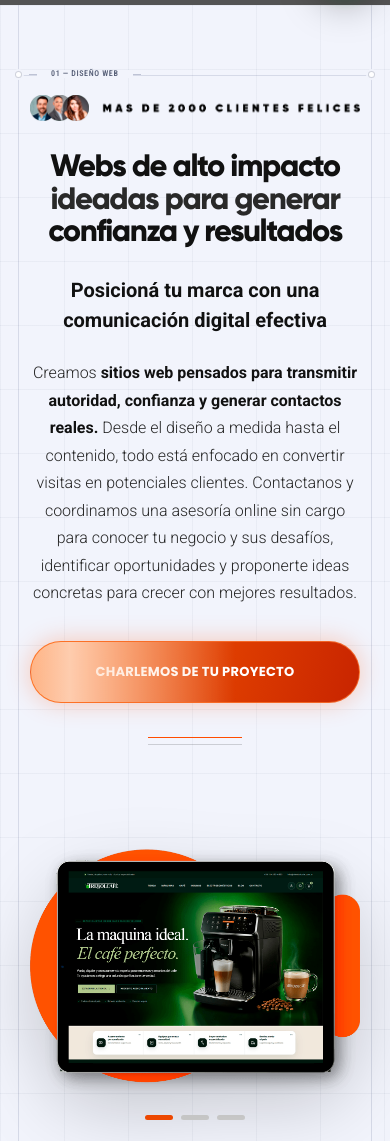
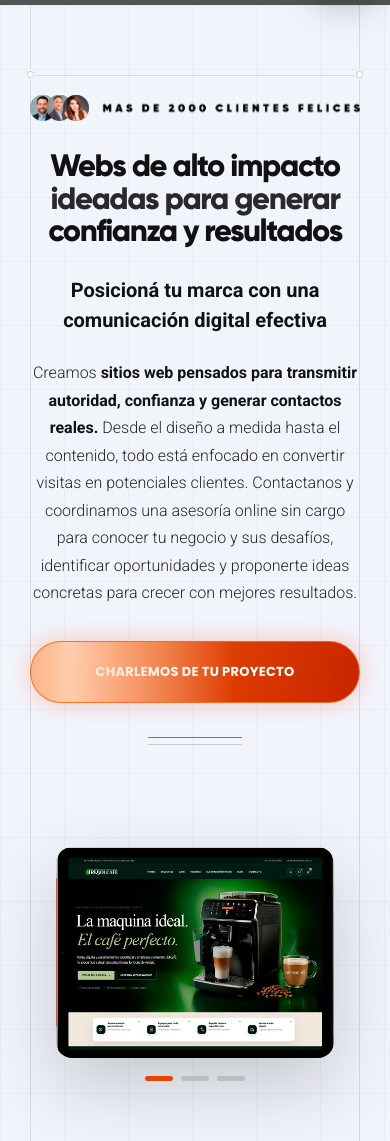
Before and after one commit to ideamosestudio/ideamosdemo, a Next.js app: page / in a window 390 px wide. Shown: the part 839-1980 px from the top of the page. Built offline with nearby package versions, Linux system fonts and the light colour scheme; grey boxes are pictures that could not be loaded.

Commit message:
Recalcula grilla y limpia fondo de la Home

```diff
--- a/app/page.tsx
+++ b/app/page.tsx
@@ -21,9 +21,8 @@ const ecommerceRight = [
   ["Mejor atención en menos tiempo", "El cliente puede ver precios, stock, tiempos y medios de pago sin preguntarte nada. Respondés menos mensajes y vendés más."],
 ];
 
-function SectionGridDetail({ label }: { label: string }) {
+function SectionGridDetail() {
   return <div className="section-grid-detail" aria-hidden="true">
-    <span className="section-grid-label">{label}</span>
     <i className="grid-node grid-node-left" />
     <i className="grid-node grid-node-right" />
   </div>;
@@ -97,7 +96,7 @@ export default function Home() {
     </section>
 
     <section className="statement white-section shared-section-bg" id="web">
-      <SectionGridDetail label="01 — DISEÑO WEB" />
+      <SectionGridDetail />
       <div className="statement-copyblock" data-reveal>
         <img className="happy-clients" src={asset("/media/happy-clients.png")} alt="Más de 2000 clientes felices" />
         <h2><span>Webs de alto impacto</span><em>ideadas para generar <b>confianza y resultados</b></em></h2>
@@ -106,13 +105,13 @@ export default function Home() {
         <a className="orange-cta" href="https://wa.link/wgb5pk">CHARLEMOS DE TU PROYECTO</a>
       </div>
       <div className="screen-swap" data-reveal>
-        {[1,2,3].map((n, index) => <img key={n} className={webScreen === index ? "active" : ""} src={asset(`/media/screen-${n}.png`)} alt={`Proyecto web ${n}`} />)}
+        {[1,2,3].map((n, index) => <div key={n} className={`screen-frame ${webScreen === index ? "active" : ""}`}><img src={asset(`/media/screen-${n}.png`)} alt={`Proyecto web ${n}`} /></div>)}
         <div className="screen-dots">{[0,1,2].map((n) => <button key={n} className={webScreen === n ? "active" : ""} onClick={() => setWebScreen(n)} aria-label={`Ver pantalla ${n + 1} de diseño web`} />)}</div>
       </div>
     </section>
 
     <section className="ecommerce white-section shared-section-bg" id="tiendas">
-      <SectionGridDetail label="02 — TIENDAS ONLINE" />
+      <SectionGridDetail />
       <div className="section-heading" data-reveal><p>ECOMMERCE ESTRATÉGICO</p><h2>¿Necesitás una tienda online para automatizar tus ventas?</h2><span><b>Automatizá tus ventas</b> con una <b>tienda diseñada para convertir</b>: estrategia, procesos simples y <b>tecnología que trabaja por vos.</b> Es escalable, segura y pensada para crecer con tu negocio.</span></div>
       <div className="shop-layout">
         <div className="shop-column">{ecommerceLeft.map(([title, copy]) => <article key={title} data-reveal><i/><h3>{title}</h3><p>{copy}</p></article>)}</div>
@@ -126,7 +125,7 @@ export default function Home() {
     </section>
 
     <section className="google-scene white-section shared-section-bg" id="google">
-      <SectionGridDetail label="03 — CRECIMIENTO DIGITAL" />
+      <SectionGridDetail />
       <div className="google-content" data-reveal>
         <p>POSICIONAMIENTO EN GOOGLE</p>
         <h2>Convertimos tu web en una máquina de generar tráfico, leads y ventas</h2>
--- a/app/revision.css
+++ b/app/revision.css
@@ -1441,17 +1441,14 @@ h1,h2,h3,
     transform:none!important;
     margin-top:42px!important;
   }
-  .statement .screen-swap>img{
-    position:static!important;
+  .statement .screen-frame{
+    position:relative!important;
     grid-area:1/1;
-    width:100%!important;
-    max-width:100%!important;
-    height:auto!important;
+    width:84.3%!important;
     display:none!important;
     opacity:1!important;
-    object-fit:contain!important;
-  }
-  .statement .screen-swap>img.active{display:block!important}
+  }
+  .statement .screen-frame.active{display:block!important}
   .statement .screen-dots{
     position:static!important;
     grid-area:2/1;
@@ -2306,11 +2303,14 @@ h1,h2,h3,
 .section-grid-detail{
   position:absolute;
   z-index:0;
-  inset:0 clamp(30px,12.4vw,238px);
+  inset:0 max(6vw,40px);
   border-right:1px solid rgba(71,82,122,.16);
   border-left:1px solid rgba(71,82,122,.16);
   pointer-events:none;
 }
+
+.home-page .ecommerce>.section-grid-detail{inset-inline:max(5vw,36px)}
+.home-page .google-scene>.section-grid-detail{inset-inline:max(6vw,42px)}
 
 .section-grid-detail:before{
   content:"";
@@ -2321,29 +2321,6 @@ h1,h2,h3,
   height:1px;
   background:rgba(71,82,122,.16);
 }
-
-.section-grid-label{
-  position:absolute;
-  top:calc(clamp(88px,13.5%,150px) - 5px);
-  left:clamp(28px,6.5vw,125px);
-  padding:0 14px;
-  background:#f2f4fc;
-  color:#586078;
-  font:600 10px/1 "Roboto Condensed",Arial,sans-serif;
-  letter-spacing:.08em;
-}
-
-.section-grid-label:before,
-.section-grid-label:after{
-  content:"";
-  position:absolute;
-  top:4px;
-  width:8px;
-  height:1px;
-  background:rgba(71,82,122,.3);
-}
-.section-grid-label:before{right:100%}
-.section-grid-label:after{left:100%}
 
 .grid-node{
   position:absolute;
@@ -2358,6 +2335,26 @@ h1,h2,h3,
 .grid-node-left{left:-4px}
 .grid-node-right{right:-4px}
 
+/* The orange artwork is baked into these PNGs; frame only the tablet area. */
+.home-page .statement .screen-frame{
+  position:absolute;
+  width:84.3%;
+  aspect-ratio:1096/832;
+  overflow:hidden;
+  border-radius:28px;
+  opacity:0;
+  filter:drop-shadow(0 28px 35px rgba(0,0,0,.18));
+}
+.home-page .statement .screen-frame.active{opacity:1}
+.home-page .statement .screen-frame>img{
+  position:absolute;
+  top:-6.45%;
+  left:-9.49%;
+  width:118.6%;
+  max-width:none;
+  height:auto;
+}
+
 .home-page .statement-copyblock,
 .home-page .screen-swap,
 .home-page .section-heading,
@@ -2367,8 +2364,10 @@ h1,h2,h3,
 .home-page .google-visual{z-index:1}
 
 @media(max-width:700px){
-  .section-grid-detail{inset:0 18px}
+  .section-grid-detail,
+  .home-page .ecommerce>.section-grid-detail,
+  .home-page .google-scene>.section-grid-detail{inset:0 var(--mobile-gutter,30px)}
   .section-grid-detail:before{top:70px}
-  .section-grid-label{top:65px;left:18px;font-size:8px}
   .grid-node{top:66px}
-}
+  .home-page .statement .screen-frame{border-radius:16px}
+}
```
